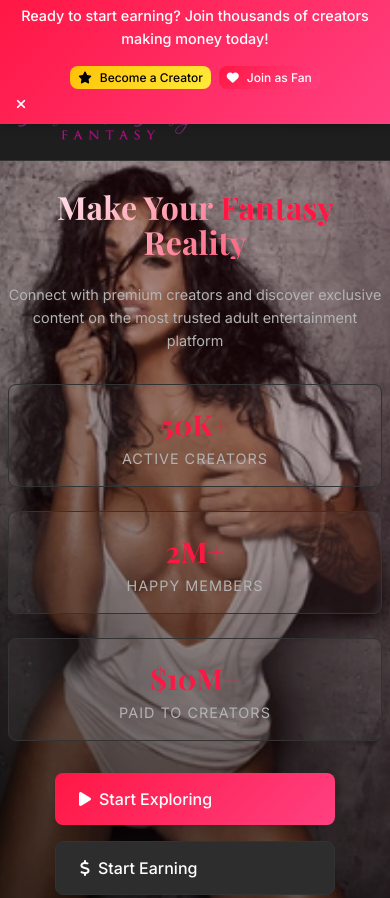
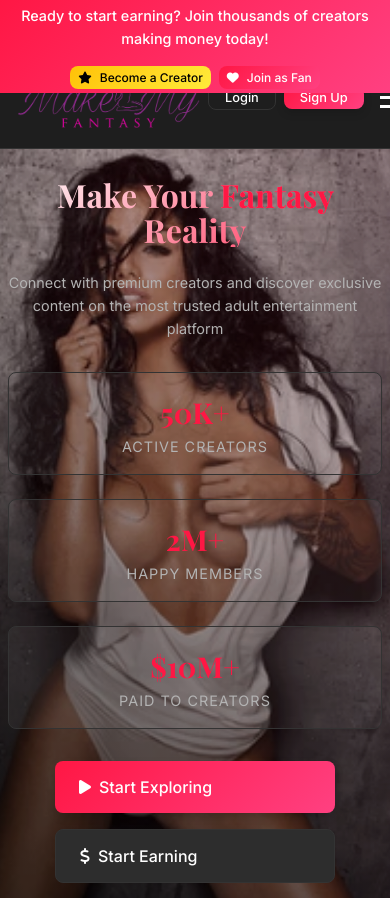
Before and after one commit to Roman01-info/makemyfantasy, a plain HTML site: page index.html in a window 390 px wide. Shown: the top 898 px of the page. Drawn offline with nearby package versions, Linux system fonts and the light colour scheme.

Commit message:
Fix gap between sticky signup bar and navbar
- Removed box-shadow from sticky bar to eliminate visual gap
- Set precise navbar position to 48px (exact sticky bar height)
- Updated body padding to 128px (48px + 80px)
- Synchronized JavaScript positioning with CSS values
- Updated responsive CSS for mobile compatibility
- Enhanced closeStickyBar function to adjust navbar position
- Removed margins and borders that could cause gaps

```diff
--- a/assets/css/main.css
+++ b/assets/css/main.css
@@ -60,7 +60,7 @@ body {
   color: var(--text-primary);
   line-height: 1.6;
   overflow-x: hidden;
-  padding-top: 140px; /* Account for sticky bar (60px) + navbar (80px) */
+  padding-top: 128px; /* Sticky bar (48px) + navbar (80px) */
 }
 
 /* Container */
@@ -200,7 +200,9 @@ p {
   color: var(--text-primary);
   z-index: 1001;
   padding: var(--spacing-sm) 0;
-  box-shadow: var(--shadow-md);
+  box-shadow: none; /* Remove shadow to eliminate gap */
+  margin-bottom: 0; /* Ensure no margin */
+  border-bottom: none; /* Remove any border */
   /* Always visible - no transform needed */
 }
 
@@ -241,12 +243,14 @@ p {
   backdrop-filter: blur(10px);
   border-bottom: 1px solid var(--border-color);
   position: fixed !important; /* Ensure it stays fixed */
-  top: 60px; /* Position below sticky signup bar */
+  top: 48px; /* Sticky bar height: 16px content + 16px padding + 16px for text */
   left: 0;
   right: 0;
   width: 100%;
   z-index: 999;
   transition: transform 0.3s ease, background-color 0.3s ease;
+  margin-top: 0; /* Ensure no margin */
+  border-top: none; /* Remove any top border */
 }
 
 .navbar {
@@ -341,11 +345,13 @@ p {
 /* Ensure navbar always stays fixed - override any conflicting styles */
 .main-header {
   position: fixed !important;
-  top: 60px !important;
+  top: 48px !important; /* Match the exact sticky bar height */
   left: 0 !important;
   right: 0 !important;
   width: 100% !important;
   z-index: 999 !important;
+  margin-top: 0 !important;
+  border-top: none !important;
 }
 
 /* Hero Section */
--- a/assets/css/responsive.css
+++ b/assets/css/responsive.css
@@ -68,16 +68,16 @@
 
   /* Adjust body padding for mobile */
   body {
-    padding-top: 120px; /* Reduced for mobile */
+    padding-top: 108px; /* Sticky bar (48px) + navbar (60px for mobile) */
   }
 
   /* Navigation */
   .nav-menu {
     position: fixed;
-    top: 120px; /* Below sticky bar and navbar */
+    top: 108px; /* Below sticky bar and navbar */
     left: -100%;
     width: 100%;
-    height: calc(100vh - 120px);
+    height: calc(100vh - 108px);
     background: var(--dark-surface);
     flex-direction: column;
     justify-content: center;
--- a/assets/js/main.js
+++ b/assets/js/main.js
@@ -31,8 +31,13 @@ function showStickyBar() {
 
 function closeStickyBar() {
   const stickyBar = document.getElementById("sticky-signup-bar");
+  const navbar = document.querySelector(".main-header");
   if (stickyBar) {
     stickyBar.style.display = "none";
+    // Adjust navbar position when sticky bar is hidden
+    if (navbar) {
+      navbar.style.top = "0px";
+    }
     // Adjust body padding when sticky bar is hidden
     document.body.style.paddingTop = "80px"; // Just navbar height
   }
@@ -40,10 +45,15 @@ function closeStickyBar() {
 
 function showStickyBarAgain() {
   const stickyBar = document.getElementById("sticky-signup-bar");
+  const navbar = document.querySelector(".main-header");
   if (stickyBar) {
     stickyBar.style.display = "block";
+    // Restore navbar position when sticky bar is shown
+    if (navbar) {
+      navbar.style.top = "48px";
+    }
     // Restore body padding when sticky bar is shown
-    document.body.style.paddingTop = "140px"; // Sticky bar + navbar height
+    document.body.style.paddingTop = "128px"; // Sticky bar (48px) + navbar (80px)
   }
 }
 
@@ -186,11 +196,13 @@ function initNavbarScroll() {
     // Keep navbar always visible and properly positioned
     navbar.style.transform = "translateY(0)";
     navbar.style.position = "fixed";
-    navbar.style.top = "60px";
+    navbar.style.top = "48px"; // Match sticky bar height exactly
     navbar.style.left = "0";
     navbar.style.right = "0";
     navbar.style.width = "100%";
     navbar.style.zIndex = "999";
+    navbar.style.marginTop = "0";
+    navbar.style.borderTop = "none";
 
     ticking = false;
   }
--- a/index.html
+++ b/index.html
@@ -49,9 +49,9 @@
             </button>
           </div>
         </div>
-        <button class="close-sticky-bar" onclick="closeStickyBar()">
+        <!-- <button class="close-sticky-bar" onclick="closeStickyBar()">
           <i class="fas fa-times"></i>
-        </button>
+        </button> -->
       </div>
     </div>
 
```
